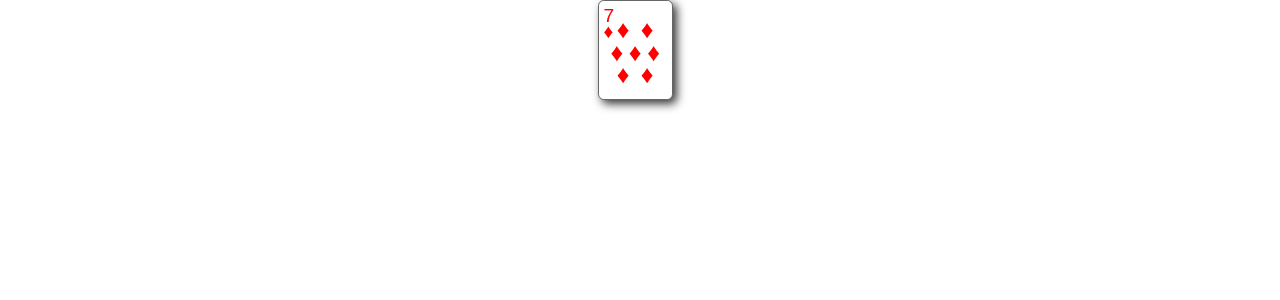
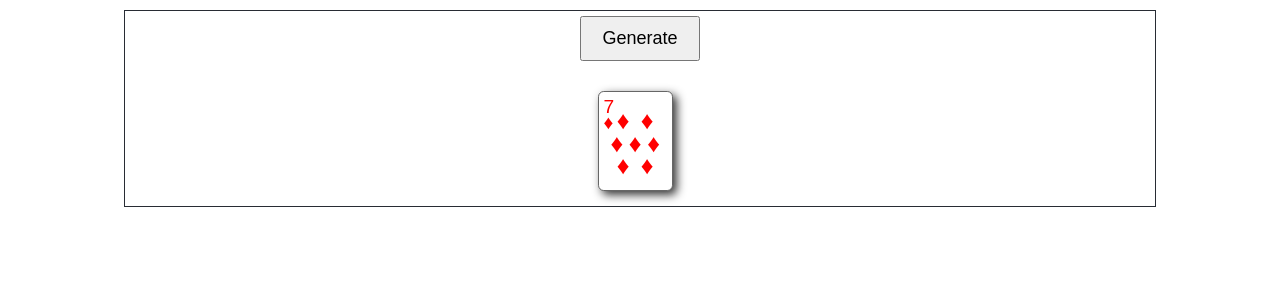
Before and after one commit to PEnluQ/lab_54_Amantur_Kadyrkulov_Beksultan_Kadyrbekov_Kutman_Sulaimanov, a React (Create React App) app: page / in a window 1280 px wide. Shown: the top 300 px of the page. Built offline with nearby package versions, Linux system fonts and the light colour scheme.

Commit message:
Added a component that keeps Card.js

```diff
--- a/src/App.js
+++ b/src/App.js
@@ -1,20 +1,14 @@
 import React, { Component } from 'react';
-import Card from "./Components/Card/Card";
 import './App.css';
 import './Card.css';
+import PlayingCards from "./Components/PlayingCards/PlayingCards";
 
 class App extends Component {
 
   render() {
-    let rank = '7';
-    let suit = 'diams';
-    let suitS = '♦';
-    let className = 'card rank-' + rank + ' ' + suit;
     return(
         <div className='App'>
-          <div className='playingCards'>
-            <Card className={className} rank={rank} suit={suitS}/>
-          </div>
+         <PlayingCards/>
         </div>
     )
   }
--- /dev/null
+++ b/src/Components/PlayingCards/PlayingCards.css
@@ -0,0 +1,11 @@
+.playingCards{
+    max-width: 1000px;
+    margin: 10px auto;
+    padding: 5px 15px;
+    border: 1px solid #282c34;
+}
+.playingCards button{
+    margin-bottom: 30px;
+    padding: 10px 20px;
+    font-size: 18px;
+}
--- a/src/Components/PlayingCards/PlayingCards.js
+++ b/src/Components/PlayingCards/PlayingCards.js
@@ -0,0 +1,57 @@
+import React from 'react';
+import Card from "../Card/Card";
+import './PlayingCards.css'
+class PlayingCards extends React.Component{
+    state = {
+        generatedCards: [],
+        ranks: [1, 2, 3, 4, 5, 6, 7, 8, 9, 10, 'J', 'Q', 'K', 'A'],
+        suits: ['♦', '♥', '♠', '♣'],
+    };
+    generate = () => {
+        console.log('trial');
+        for(let i = 0; i < 5; i++){
+            let rank = this.state.ranks[Math.floor(Math.random() * this.state.ranks.length)];
+            let suit = this.state.suits[Math.floor(Math.random() * this.state.suits.length)];
+            let suitName;
+            switch (suit) {
+                case '♦':
+                    console.log('diams');
+                    suitName = 'diams';
+                    break;
+                case '♥':
+                    console.log('heart');
+                    suitName = 'heart';
+                    break;
+                case '♠':
+                    console.log('spades');
+                    suitName = 'spades';
+                    break;
+                case '♣':
+                    console.log('clubs');
+                    suitName = 'clubs';
+                    break;
+                default:
+                    console.error('Error occured');
+            }
+            let generatedCards = [];
+            generatedCards.push()
+            console.log(rank);
+            console.log(suit);
+        }
+    };
+    render() {
+        let rank = '7';
+        let suit = 'diams';
+        let suitS = '♦';
+        let className = 'card rank-' + rank + ' ' + suit;
+        return(
+            <div className='playingCards'>
+                <button type='button' onClick={this.generate}>Generate</button>
+                <br/>
+                <Card className={className} rank={rank} suit={suitS}/>
+            </div>
+        );
+    }
+}
+
+export default PlayingCards;
```
